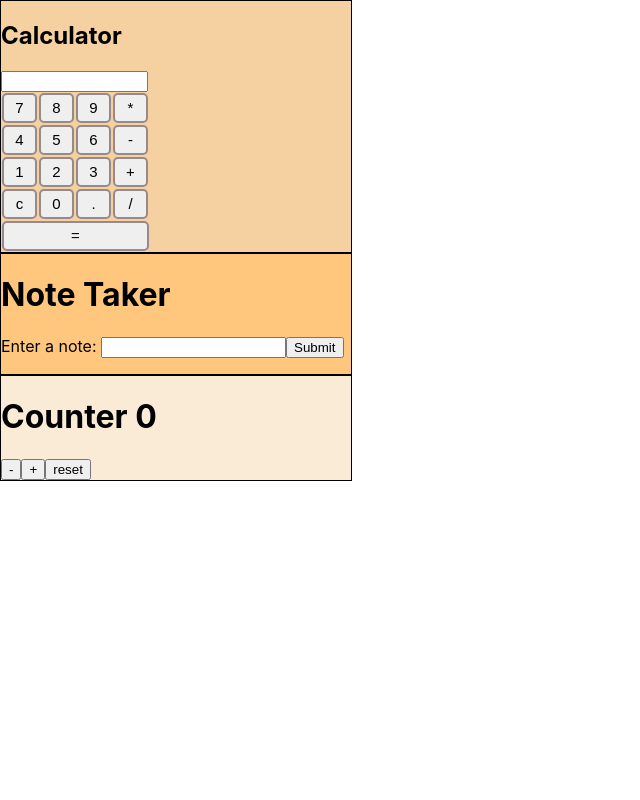
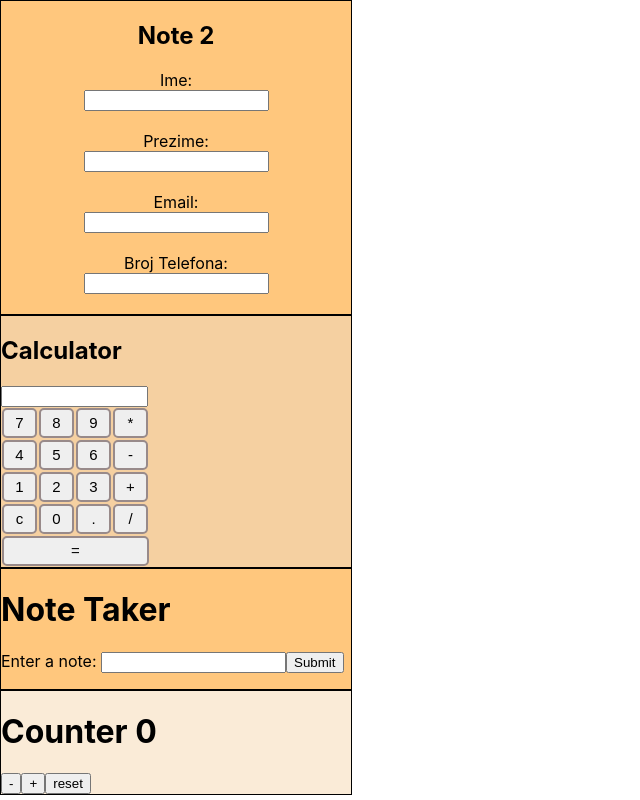
Before and after one commit to bokigolic/react-practice, a React (Create React App) app: page / in a window 1280 px wide. Shown: the whole page, without its empty margins (0-640 px from the left). Built offline with nearby package versions, Linux system fonts and the light colour scheme.

Commit message:
create and delete in progress

```diff
--- a/src/App.css
+++ b/src/App.css
@@ -41,3 +41,17 @@
 .calculator .jednako{
   width: 147px;
 }
+
+.note-dva{
+  border: 1px solid black;
+  width: 350px;
+  height: auto;
+  background-color: rgb(255, 199, 125);
+  align-items: center;
+  display: flex;
+  justify-content: space-around;
+  flex-direction: column;
+}
+
+.note-dva label{
+}
--- a/src/App.js
+++ b/src/App.js
@@ -3,12 +3,14 @@ import './App.css';
 import Test from './component/Test';
 import NoteTaker from './component/NoteTaker';
 import Test2 from './component/Test2';
+import Note2 from './component/Note2';
 
 
 function App() {
   return (
     <div className="App">
       <>
+        <Note2 />
         <Test2 />
         <NoteTaker />
         <Test />
--- /dev/null
+++ b/src/component/Note2.js
@@ -0,0 +1,16 @@
+const Note2 = () => {
+  return (
+    <div className="note-dva">
+      <h2>Note 2</h2>
+      <label>Ime: </label>
+      <input /> <br />
+      <label>Prezime: </label>
+      <input /> <br />
+      <label>Email: </label>
+      <input /> <br />
+      <label>Broj Telefona: </label>
+      <input /> <br />
+    </div>
+  )
+}
+export default Note2
```
